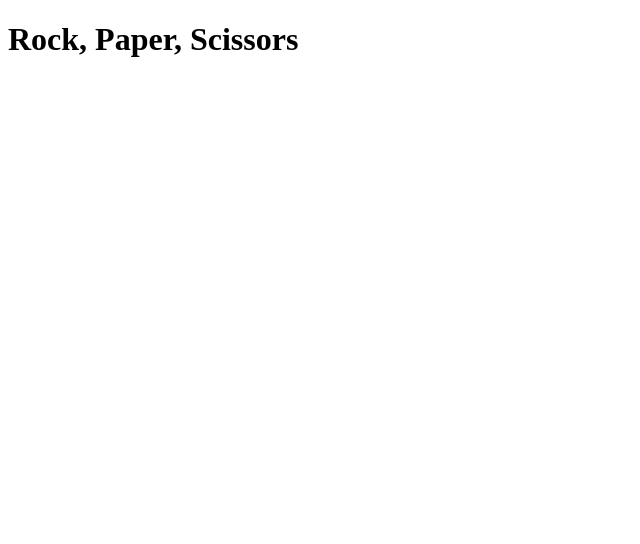
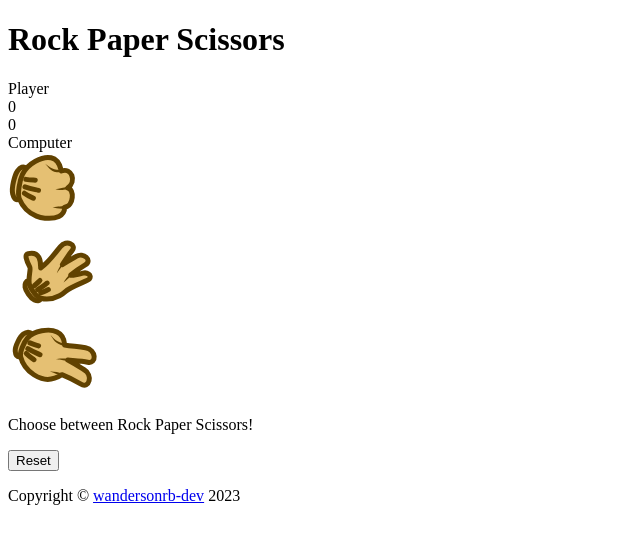
Before and after one commit to wandersonrb-dev/odin-rps, a plain HTML site: page index.html in a window 1280 px wide. Shown: the whole page, without its empty margins (0-640 px from the left). Drawn offline with Linux system fonts and the light colour scheme.

Commit message:
Create the site structure

```diff
--- a/index.html
+++ b/index.html
@@ -1,12 +1,54 @@
 <!DOCTYPE html>
 <html lang="en">
+
 <head>
   <meta charset="UTF-8">
   <meta name="viewport" content="width=device-width, initial-scale=1.0">
   <title>Rock, Paper, Scissors</title>
   <script src="script.js" defer></script>
 </head>
+
 <body>
-  <h1>Rock, Paper, Scissors</h1>
+
+  <div class="container">
+    <div class="header">
+      <h1>Rock Paper Scissors</h1>
+    </div>
+
+    <div class="main">
+      <div class="scoreboard">
+        <div class="player-name">Player</div>
+        <div class="scores">
+          <div class="player-score">0</div>
+          <div class="cpu-score">0</div>
+        </div>
+        <div class="cpu-name">Computer</div>
+      </div>
+
+      <div class="game-options">
+        <div class="rock">
+          <img src="./images/rock.svg" alt="rock" class="rock-icon">
+        </div>
+        <div class="paper">
+          <img src="./images/paper.svg" alt="paper" class="paper-icon">
+        </div>
+        <div class="scissors">
+          <img src="./images/scissors.svg" alt="scissors" class="scissors-icon">
+        </div>
+      </div>
+
+      <div class="display-message">
+        <p>Choose between Rock Paper Scissors!</p>
+      </div>
+
+      <button class="reset">Reset</button>
+
+    </div>
+
+    <div class="footer">
+      <p>Copyright &copy; <a href="https://github.com/wandersonrb-dev">wandersonrb-dev</a> 2023</p>
+    </div>
+  </div>
 </body>
+
 </html>
```
Also changed, not shown: images/paper.svg (added), images/rock.svg (added), images/scissors.svg (added).
